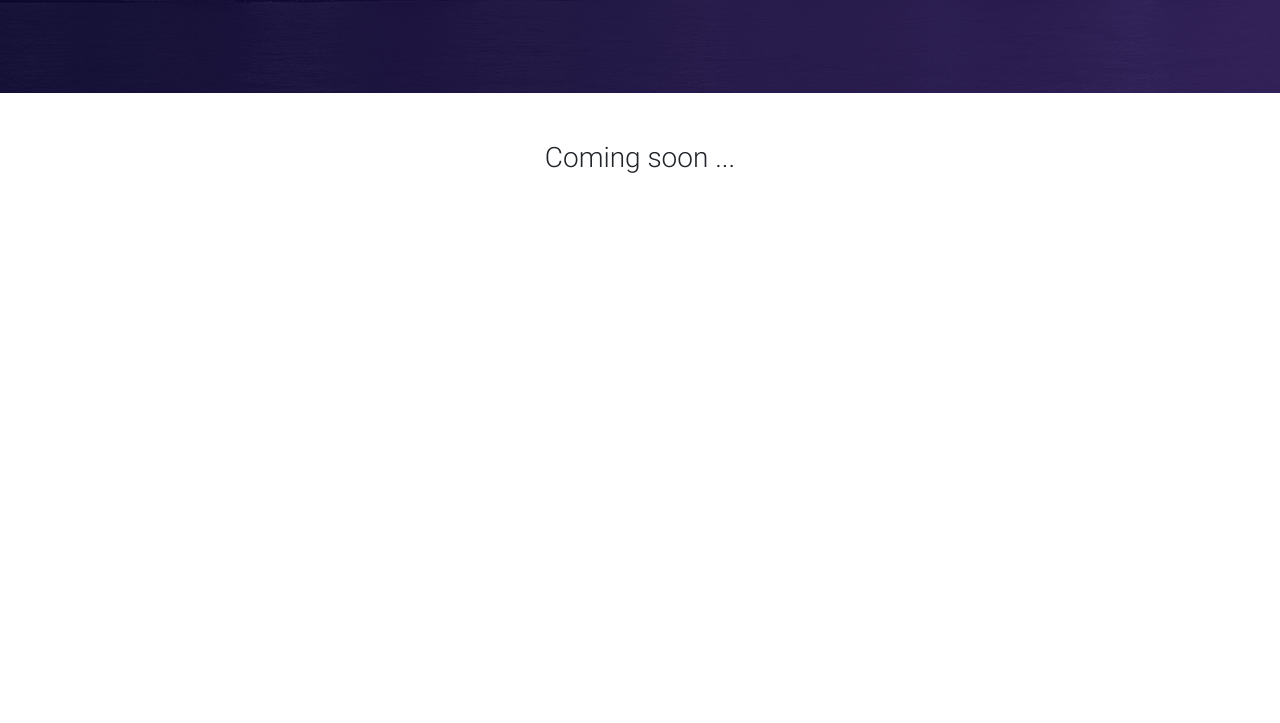
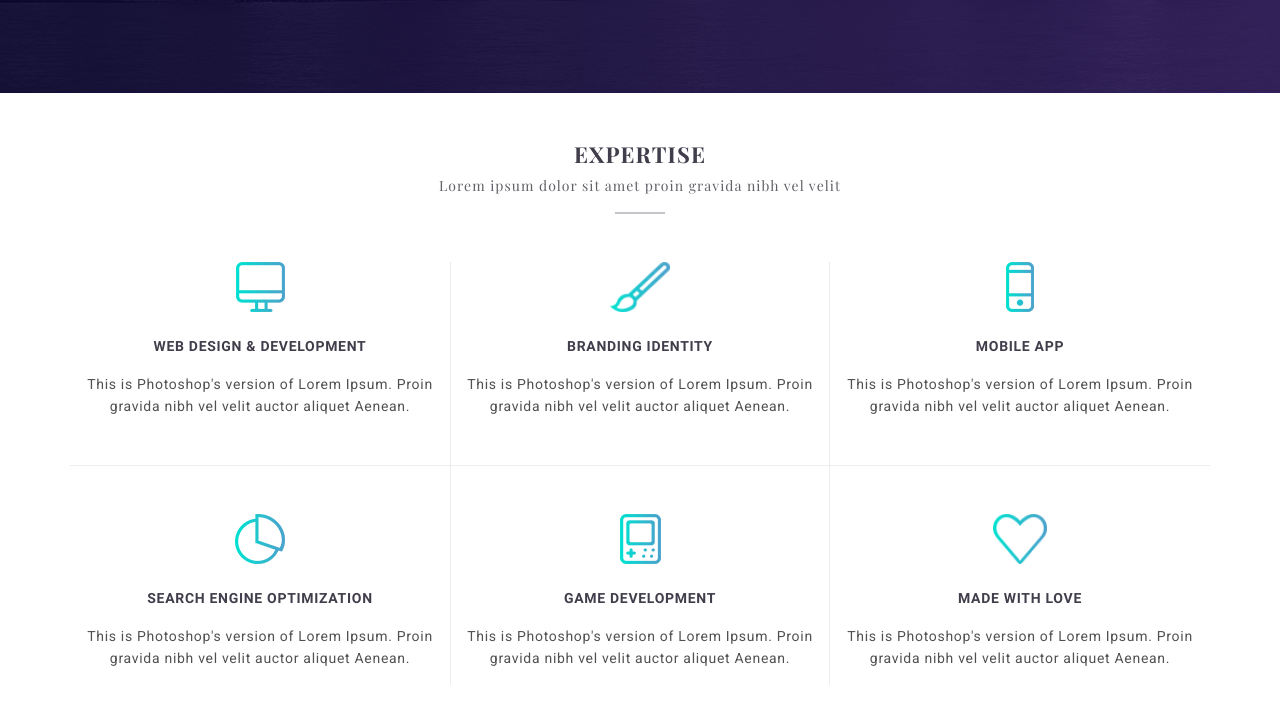
Before and after one commit to Ig0reHa/Ig0reHa, a plain HTML site: page index.html in a window 1280 px wide. Shown: the part 1650-2373 px from the top of the page. Before the commit the page ends 1880 px from the top, so only its background shows below. Drawn offline with nearby package versions, Linux system fonts and the light colour scheme; a web font is replaced by a local one.

Commit message:
Add files via upload

```diff
--- a/css/style.css
+++ b/css/style.css
@@ -1,4 +1,4 @@
-@import url('https://fonts.googleapis.com/css?family=Hammersmith+One|Playfair+Display:900|Roboto:100,400');
+@import url('https://fonts.googleapis.com/css?family=Hammersmith+One|Playfair+Display:400,700|Roboto:100,400');
 
 html, body, header, #intro, #intro1 {
 	height: 100%;
@@ -113,3 +113,73 @@ html, body, header, #intro, #intro1 {
 		margin-bottom: 40px;
 	}
 }
+
+
+.ex_sepataror {
+	width: 50px;
+	height: 2px;
+	background-color: #413d4b;
+	opacity: 0.3;
+}
+
+.h3_EXPERTISE {
+	color: #413d4b;
+	font-family: "Playfair Display";
+	font-size: 22px;
+	font-weight: 700;
+	text-transform: uppercase;
+	letter-spacing: 1.1px;
+}
+
+.p_EXPERTISE {
+	opacity: 0.75;
+	color: #2f2d35;
+	font-family: "Playfair Display";
+	font-size: 14px;
+	font-weight: 100;
+	letter-spacing: 1.05px;
+}
+
+.p_header {
+	color: #413d4b;
+	font-family: "Roboto";
+	font-size: 14px;
+	font-weight: 700;
+	text-transform: uppercase;
+	letter-spacing: 0.7px;
+}
+
+.p_paragraph {
+	opacity: 0.85;
+	color: #333333;
+	font-family: "Roboto";
+	font-size: 14px;
+	font-weight: 400;
+	line-height: 22px;
+	letter-spacing: 0.7px;
+}
+
+.laptop, .mobile {
+	border-bottom: 1px solid #ededed;
+}
+
+.brush {
+	border-left: 1px solid #ededed;
+	border-bottom: 1px solid #ededed;
+	border-right: 1px solid #ededed;
+}
+
+.game {
+	border-left: 1px solid #ededed;
+	border-right: 1px solid #ededed;
+}
+
+.exp_img {
+	height: 50px;
+}
+
+@media (max-width: 767px) {
+	.laptop, .mobile, .game, .brush {
+		border: none;
+	}
+}
--- a/index.html
+++ b/index.html
@@ -121,9 +121,42 @@
     <div class="container d-flex align-items-center justify-content-center">
         <section id="EXPERTISE">
             <div class="row d-flex justify-content-center my-5">
-                <div class="col-md-12 text-center">
-                    <h3>Coming soon ...</h3>
+                <div class="col-md-12 text-center mb-5">
+                    <h3 class="h3_EXPERTISE">EXPERTISE</h3>
+                    <p class="p_EXPERTISE">Lorem ipsum dolor sit amet proin gravida nibh vel velit</p>
+                    <div class="ex_sepataror mx-auto"></div>
                 </div>
+                    <div class="col-md-4 text-center laptop align-items-center ">
+                        <img src="img/home/laptop.png" alt="laptop" class="mb-4 exp_img">
+                        <p class="p_header">WEB DESIGN & DEVELOPMENT</p>
+                        <p class="p_paragraph mb-5">This is Photoshop's version  of Lorem Ipsum. Proin gravida nibh vel velit auctor aliquet Aenean.</p>
+                    </div>
+                    <div class="col-md-4 text-center brush align-items-center">
+                        <img src="img/home/brush.png" alt="brush" class="mb-4 exp_img">
+                        <p class="p_header">BRANDING IDENTITY</p>
+                        <p class="p_paragraph mb-5">This is Photoshop's version  of Lorem Ipsum. Proin gravida nibh vel velit auctor aliquet Aenean.</p>
+                    </div>
+                    <div class="col-md-4 text-center mobile align-items-center">
+                        <img src="img/home/phone.png" alt="phone" class="mb-4 exp_img">
+                        <p class="p_header">MOBILE APP</p>
+                        <p class="p_paragraph mb-5">This is Photoshop's version  of Lorem Ipsum. Proin gravida nibh vel velit auctor aliquet Aenean.</p>
+                    </div>
+
+                    <div class="col-md-4 text-center align-items-center">
+                        <img src="img/home/graphic.png" alt="laptop" class="mb-4 mt-md-5 exp_img">
+                        <p class="p_header">SEARCH ENGINE OPTIMIZATION</p>
+                        <p class="p_paragraph">This is Photoshop's version  of Lorem Ipsum. Proin gravida nibh vel velit auctor aliquet Aenean.</p>
+                    </div>
+                    <div class="col-md-4 text-center game align-items-center">
+                        <img src="img/home/game.png" alt="brush" class="mb-4 mt-5 exp_img">
+                        <p class="p_header">GAME DEVELOPMENT</p>
+                        <p class="p_paragraph">This is Photoshop's version  of Lorem Ipsum. Proin gravida nibh vel velit auctor aliquet Aenean.</p>
+                    </div>
+                    <div class="col-md-4 text-center align-items-center">
+                        <img src="img/home/love.png" alt="phone" class="mb-4 mt-5 exp_img">
+                        <p class="p_header">MADE WITH LOVE</p>
+                        <p class="p_paragraph">This is Photoshop's version  of Lorem Ipsum. Proin gravida nibh vel velit auctor aliquet Aenean.</p>
+                    </div>
             </div>
         </section>
     </div>
```
